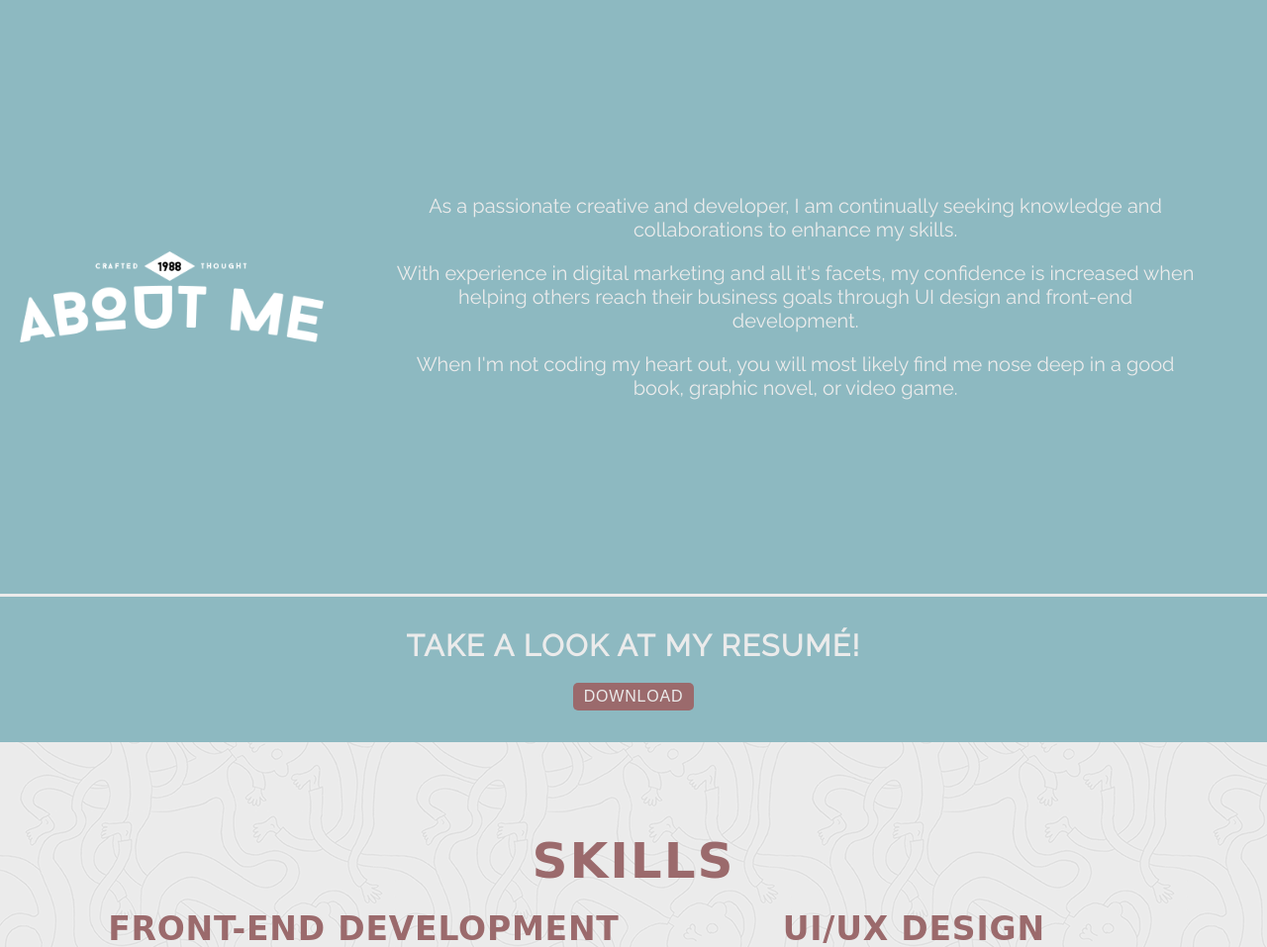
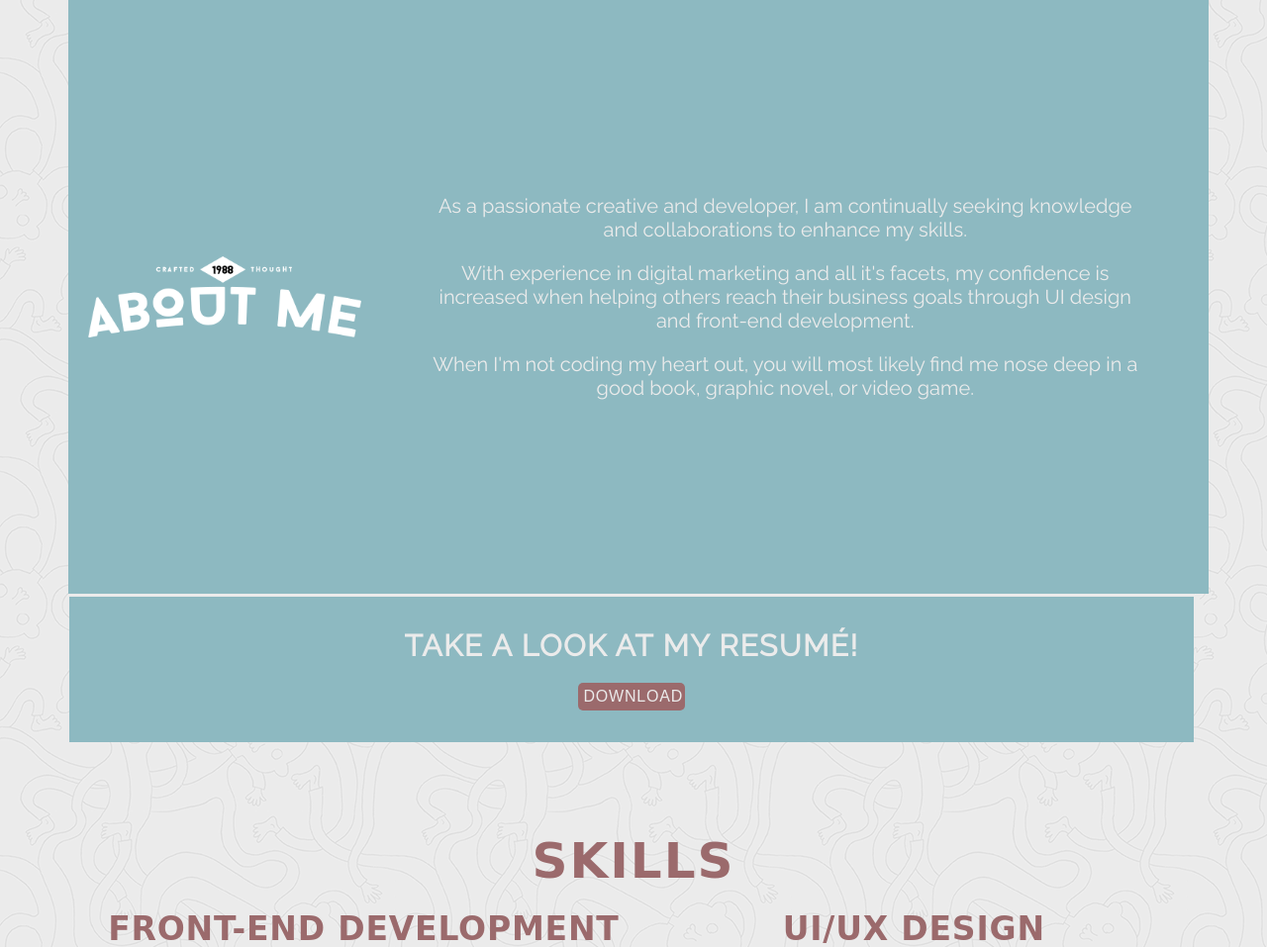
Before and after one commit to keilahoover/personal-website, a PHP site: page / in a window 1280 px wide; the page is wider, and only the part inside the window is pictured. Shown: the part 791-1748 px from the top of that part at 99% size. Run offline with PHP 8.4, Linux system fonts and the light colour scheme; some libraries are stand-ins or nearby versions; some web fonts are replaced.

Commit message:
Update margins on home page sections

```diff
--- a/home.html
+++ b/home.html
@@ -37,6 +37,7 @@
       <h4 class="header__h4" id="header__h4">Curious to Know More?</h4>
     </aside>
   </header>
+  <div class="about__div">
   <section class="about-container" id="about-container">
     <img class="about__img" src="img/about_me.png">
     <main>
@@ -49,6 +50,7 @@
     <h3 class="resume__h3">TAKE A LOOK AT MY RESUME&#769;!</h3>
     <button class="resume__btn"><a href="KHoover_Resume.pdf" class="resume__a" target="_blank">DOWNLOAD</a></button>
   </section>
+</div>
   <section class="skills-container" id="skills-container">
     <h3 class="skills__h3">SKILLS</h3>
     <aside class="skills-wrap-one">
--- a/styles/main.css
+++ b/styles/main.css
@@ -156,8 +156,9 @@ header {
   display: flex;
   align-items: center;
   background-color: #8DB9C1;
-  width: 100%;
+  width: 90%;
   height: 600px;
+  margin: 0 69px;
 }
 
 .about__img {
@@ -182,12 +183,13 @@ main {
 
 .resume-container {
   border-top: solid 3px #EBEBEB;
+  margin: 0 74px 0 70px;
+  padding: 32px;
   display: flex;
   flex-direction: column;
   justify-content: center;
   align-items: center;
   background-color: #8DB9C1;
-  padding: 32px;
   letter-spacing: .15rem;
 }
 
```
